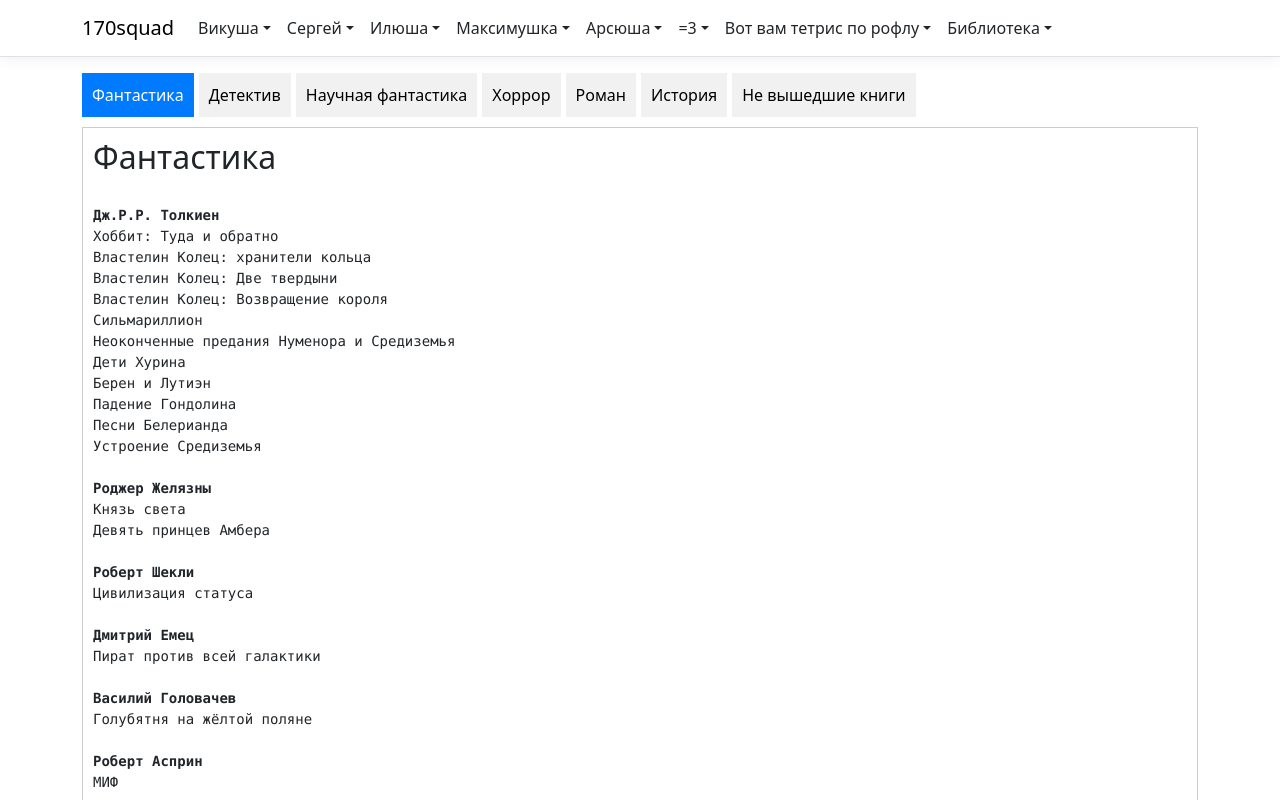
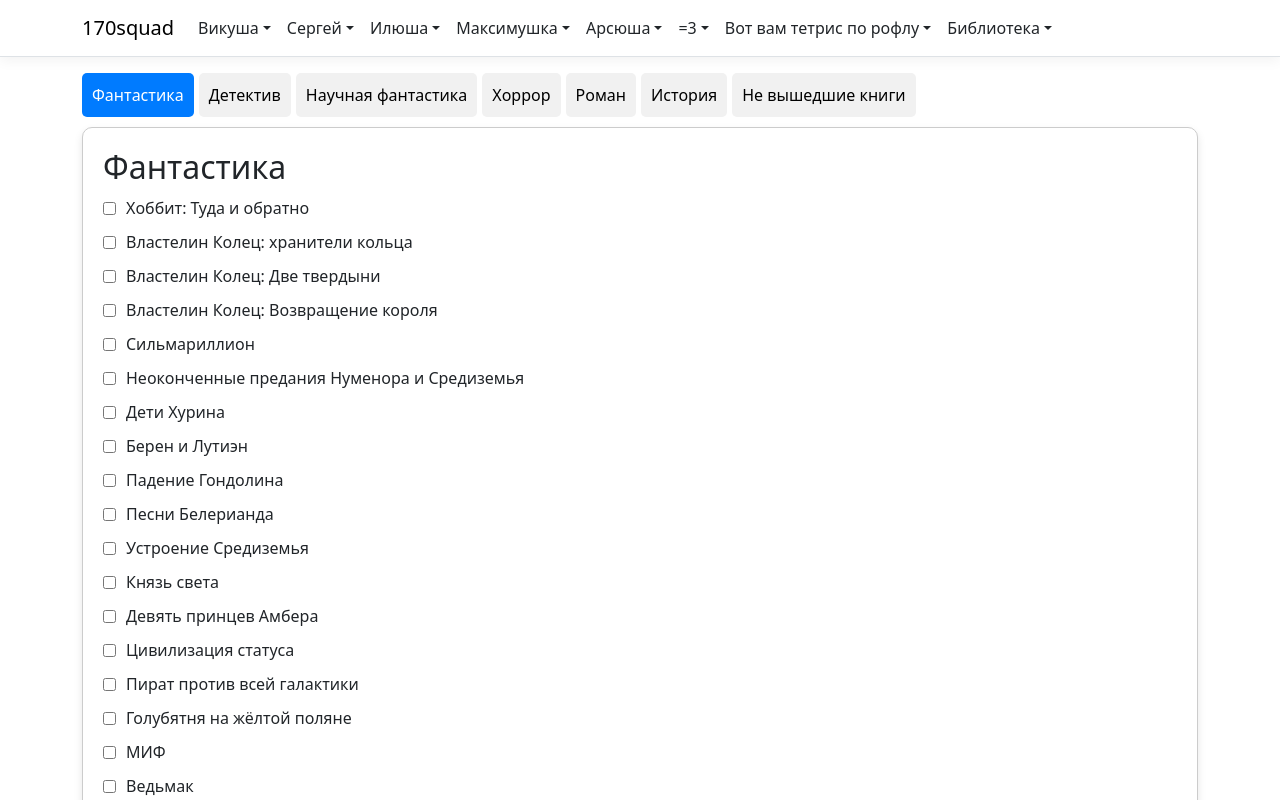
Before and after one commit to Strebulaev/Squad, an Angular app: page /library in a window 1280 px wide. Shown: the top 800 px of the page. Built offline with nearby package versions, Linux system fonts and the light colour scheme.

Commit message:
Обновление зависимостей

```diff
--- a/package.json
+++ b/package.json
@@ -11,17 +11,17 @@
     "prestart": "node aspnetcore-https",
     "start:windows": "ng serve"
   },
-
   "private": true,
   "dependencies": {
     "@angular/animations": "^18.0.2",
     "@angular/cdk": "^17.2.2",
     "@angular/common": "^18.0.2",
     "@angular/compiler": "^18.0.2",
-    "@angular/core": "^18.0.2",
+    "@angular/core": "^18.2.13",
     "@angular/material": "17.2.2",
     "@angular/platform-browser": "^18.0.2",
     "@angular/platform-browser-dynamic": "^18.0.2",
+    "@angular/platform-server": "^19.1.6",
     "@angular/router": "^18.0.2",
     "@vercel/speed-insights": "^1.0.9",
     "axios": "^1.6.8",
--- a/src/app/library/library.component.css
+++ b/src/app/library/library.component.css
@@ -9,6 +9,8 @@
     background: #f1f1f1;
     cursor: pointer;
     margin-right: 5px;
+    border-radius: 5px;
+    transition: background 0.3s ease;
   }
 
     .tabs button.active {
@@ -16,7 +18,39 @@
       color: white;
     }
 
+    .tabs button:hover {
+      background: #0056b3;
+      color: white;
+    }
+
 .tab-content {
   border: 1px solid #ccc;
-  padding: 10px;
+  padding: 20px;
+  border-radius: 10px;
+  background: #fff;
+  box-shadow: 0 4px 8px rgba(0, 0, 0, 0.1);
 }
+
+ul {
+  list-style-type: none;
+  padding: 0;
+}
+
+li {
+  margin: 10px 0;
+}
+
+label {
+  display: flex;
+  align-items: center;
+  cursor: pointer;
+}
+
+input[type="checkbox"] {
+  margin-right: 10px;
+}
+
+.read {
+  text-decoration: line-through;
+  color: #888;
+}
--- a/src/app/library/library.component.html
+++ b/src/app/library/library.component.html
@@ -9,100 +9,94 @@
 </div>
 
 <div class="tab-content">
+  <!-- Фантастика -->
   <div *ngIf="activeTab === 'fantasy'">
     <h2>Фантастика</h2>
-    <pre>
-
-<b>Дж.Р.Р. Толкиен</b>
-Хоббит: Туда и обратно
-Властелин Колец: хранители кольца
-Властелин Колец: Две твердыни
-Властелин Колец: Возвращение короля
-Сильмариллион
-Неоконченные предания Нуменора и Средиземья
-Дети Хурина
-Берен и Лутиэн
-Падение Гондолина
-Песни Белерианда
-Устроение Средиземья
-
-<b>Роджер Желязны</b>
-Князь света
-Девять принцев Амбера
-
-<b>Роберт Шекли</b>
-Цивилизация статуса
-
-<b>Дмитрий Емец</b>
-Пират против всей галактики
-
-<b>Василий Головачев</b>
-Голубятня на жёлтой поляне
-
-<b>Роберт Асприн</b>
-МИФ
-
-<b>Сапковский</b>
-Ведьмак
-
-<b>Нил Гейман</b>
-Скандинавские боги
-
-<b>Гарт Никс</b>
-Ключи от королевства
-
-<b>Наталья Щерба</b>
-Часодеи
-
-    </pre>
+    <ul>
+      <li *ngFor="let book of fantasyBooks">
+        <label>
+          <input type="checkbox" [(ngModel)]="book.read" (change)="updateReadStatus(book)">
+          <span [class.read]="book.read">{{ book.title }}</span>
+        </label>
+      </li>
+    </ul>
   </div>
 
+  <!-- Детектив -->
   <div *ngIf="activeTab === 'detective'">
     <h2>Детектив</h2>
-    <pre>
-<b>Конан Дойл</b>
-Шерлок Холмс
-    </pre>
+    <ul>
+      <li *ngFor="let book of detectiveBooks">
+        <label>
+          <input type="checkbox" [(ngModel)]="book.read" (change)="updateReadStatus(book)">
+          <span [class.read]="book.read">{{ book.title }}</span>
+        </label>
+      </li>
+    </ul>
   </div>
 
+  <!-- Научная фантастика -->
   <div *ngIf="activeTab === 'sci-fi'">
     <h2>Научная фантастика</h2>
-    <pre>
-
-    </pre>
+    <ul>
+      <li *ngFor="let book of sciFiBooks">
+        <label>
+          <input type="checkbox" [(ngModel)]="book.read" (change)="updateReadStatus(book)">
+          <span [class.read]="book.read">{{ book.title }}</span>
+        </label>
+      </li>
+    </ul>
   </div>
 
+  <!-- Хоррор -->
   <div *ngIf="activeTab === 'Horror'">
     <h2>Хоррор</h2>
-    <pre>
-
-    </pre>
+    <ul>
+      <li *ngFor="let book of horrorBooks">
+        <label>
+          <input type="checkbox" [(ngModel)]="book.read" (change)="updateReadStatus(book)">
+          <span [class.read]="book.read">{{ book.title }}</span>
+        </label>
+      </li>
+    </ul>
   </div>
 
+  <!-- Роман -->
   <div *ngIf="activeTab === 'Novel'">
-    <h2>Романы</h2>
-    <pre>
-<b>Оскар Уайльд</b>
-Дориан Грей
-
-<b>Булгаков</b>
-Мастер и Маргарита
-    </pre>
-
-  </div>  <div *ngIf="activeTab === 'History'">
-    <h2>Истории</h2>
-    <pre>
-Библия
-
-    </pre>
+    <h2>Роман</h2>
+    <ul>
+      <li *ngFor="let book of novelBooks">
+        <label>
+          <input type="checkbox" [(ngModel)]="book.read" (change)="updateReadStatus(book)">
+          <span [class.read]="book.read">{{ book.title }}</span>
+        </label>
+      </li>
+    </ul>
   </div>
 
+  <!-- История -->
+  <div *ngIf="activeTab === 'History'">
+    <h2>История</h2>
+    <ul>
+      <li *ngFor="let book of historyBooks">
+        <label>
+          <input type="checkbox" [(ngModel)]="book.read" (change)="updateReadStatus(book)">
+          <span [class.read]="book.read">{{ book.title }}</span>
+        </label>
+      </li>
+    </ul>
+  </div>
+
+  <!-- Не вышедшие книги -->
   <div *ngIf="activeTab === 'UnpublishedBooks'">
     <h2>Не вышедшие книги</h2>
-    <pre>
-<b>Илья Трепаков</b>
-Лор Атласа
-Бронзовая медь
-    </pre>
+    <ul>
+      <li *ngFor="let book of unpublishedBooks">
+        <label>
+          <input type="checkbox" [(ngModel)]="book.read" (change)="updateReadStatus(book)">
+          <span [class.read]="book.read">{{ book.title }}</span>
+        </label>
+      </li>
+    </ul>
   </div>
 </div>
--- a/src/app/library/library.component.ts
+++ b/src/app/library/library.component.ts
@@ -8,8 +8,35 @@ import { Component } from '@angular/core';
 export class LibraryComponent {
   activeTab: string = 'fantasy';
 
+  fantasyBooks = [
+    { title: 'Хоббит: Туда и обратно', read: false },
+    { title: 'Властелин Колец: хранители кольца', read: false },
+    { title: 'Властелин Колец: Две твердыни', read: false },
+    { title: 'Властелин Колец: Возвращение короля', read: false },
+    { title: 'Сильмариллион', read: false },
+    { title: 'Неоконченные предания Нуменора и Средиземья', read: false },
+    { title: 'Дети Хурина', read: false },
+    { title: 'Берен и Лутиэн', read: false },
+    { title: 'Падение Гондолина', read: false },
+    { title: 'Песни Белерианда', read: false },
+    { title: 'Устроение Средиземья', read: false },
+    { title: 'Князь света', read: false },
+    { title: 'Девять принцев Амбера', read: false },
+    { title: 'Цивилизация статуса', read: false },
+    { title: 'Пират против всей галактики', read: false },
+    { title: 'Голубятня на жёлтой поляне', read: false },
+    { title: 'МИФ', read: false },
+    { title: 'Ведьмак', read: false },
+    { title: 'Скандинавские боги', read: false },
+    { title: 'Ключи от королевства', read: false },
+    { title: 'Часодеи', read: false }
+  ];
+
   selectTab(tab: string) {
     this.activeTab = tab;
+  }
 
+  updateReadStatus(book: any) {
+    console.log(`${book.title} is now ${book.read ? 'read' : 'unread'}`);
   }
 }
```
Also changed, not shown: 1 other file (tests, documents, lock files or other folders).
